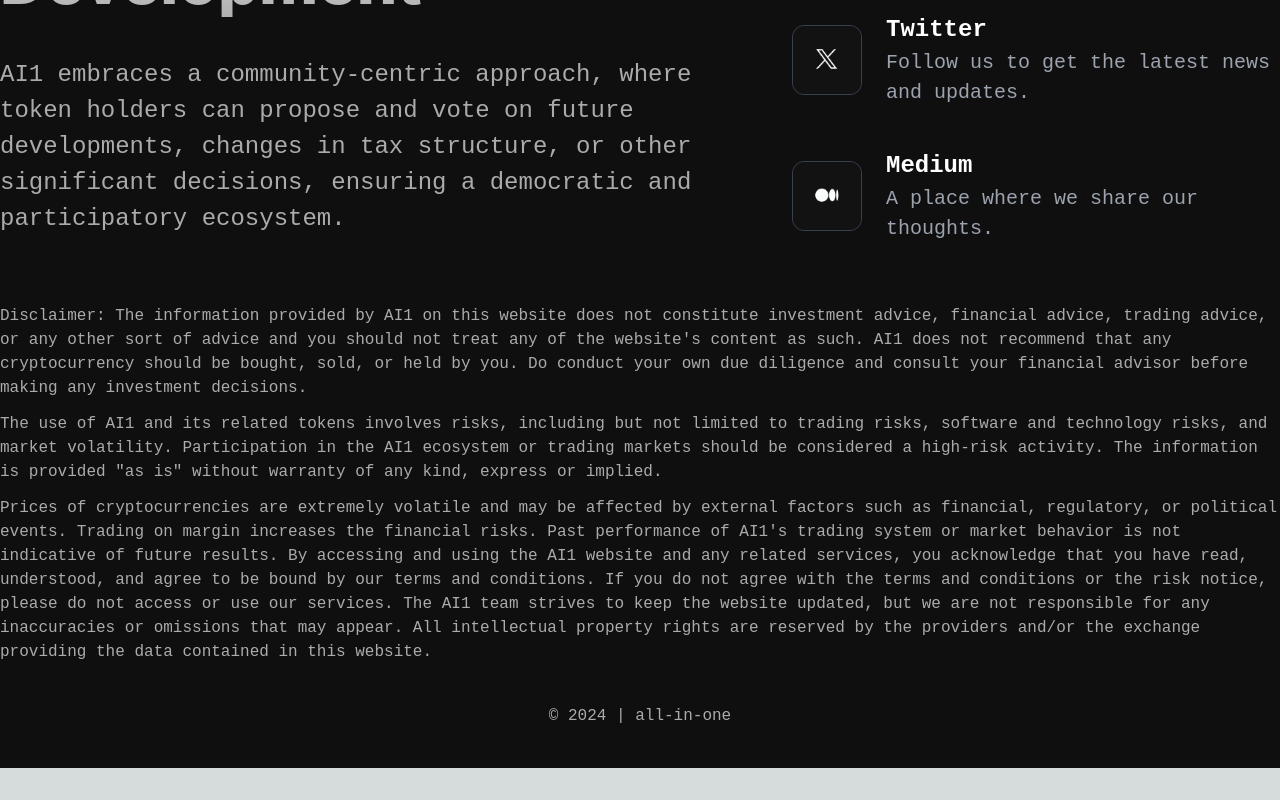
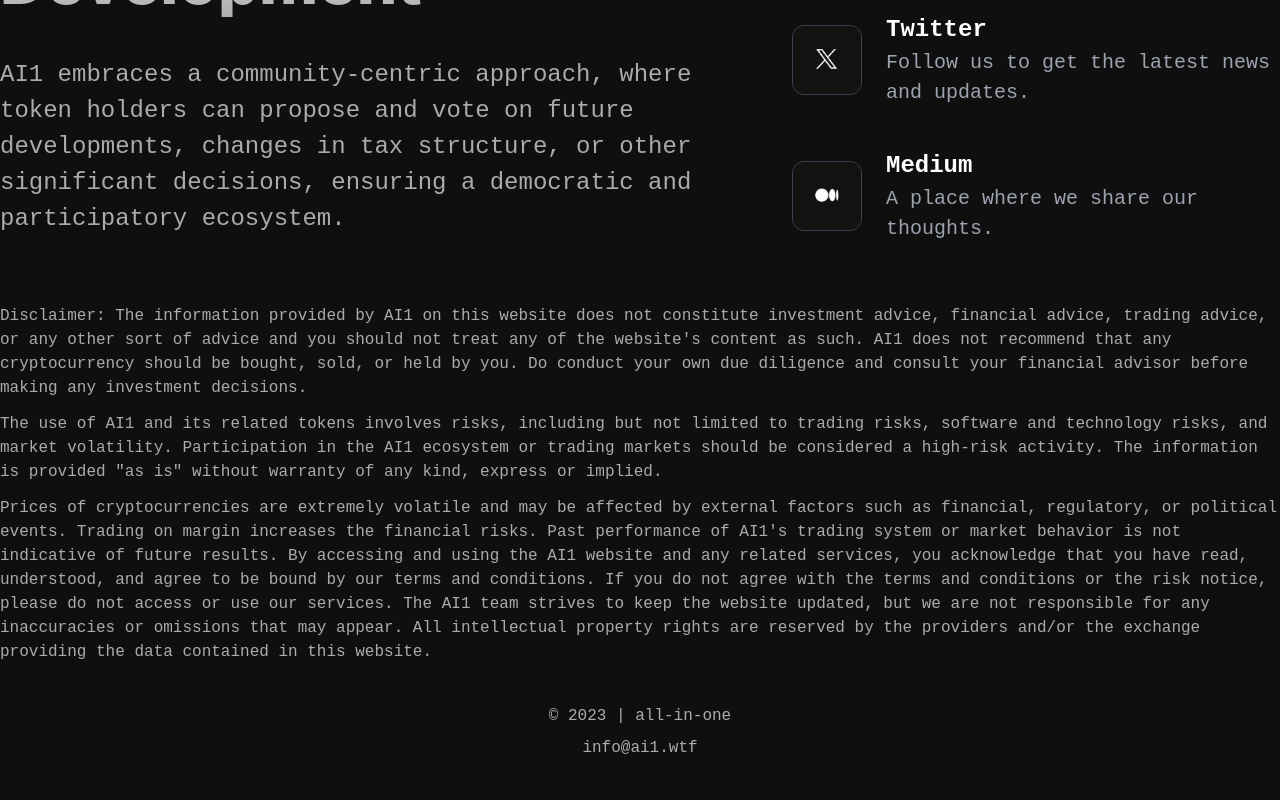
Before and after one commit to GeorgiyAslanyan/ai1, a Next.js app: page / in a window 1280 px wide. Shown: the part 2554-3354 px from the top of the page. Before the commit the page ends 3322 px from the top, so only its background shows below. Built offline with nearby package versions, Linux system fonts and the light colour scheme.

Commit message:
footer upd

```diff
--- a/components/Join.jsx
+++ b/components/Join.jsx
@@ -112,7 +112,8 @@ const Join = () => {
           contained in this website.
         </p>
       </div>
-      <p className="text-[#ABABAB]">© 2024 | all-in-one</p>
+      <p className="text-[#ABABAB]">© 2023 | all-in-one</p>
+      <a className="text-[#ABABAB] hover:text-white -mt-8" href="mailto:info@ai1.wtf">info@ai1.wtf</a>
     </div>
   );
 };
```
